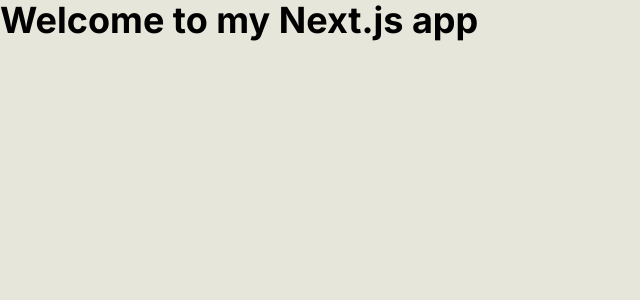
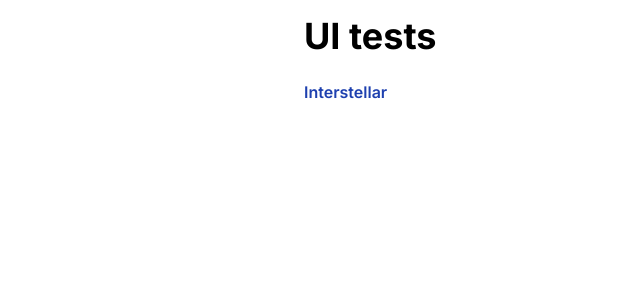
Before and after one commit to eliasablan/next-ui-tests, a Next.js app: page / in a window 1280 px wide. Shown: the top 300 px of the page, without its empty margins (0-640 px from the left). Built offline with nearby package versions, Linux system fonts and the light colour scheme.

Commit message:
Interstellar page and Link in homepage

```diff
--- /dev/null
+++ b/src/app/interstellar/page.tsx
@@ -0,0 +1,7 @@
+export default function Interstellar() {
+  return (
+    <main className="relative min-h-svh w-svw bg-[#e7e6db]">
+      <h1 className="text-4xl font-bold">Interstellar</h1>
+    </main>
+  )
+}
--- a/src/app/layout.tsx
+++ b/src/app/layout.tsx
@@ -1,23 +1,23 @@
-import type { Metadata } from "next";
-import { Inter } from "next/font/google";
-import "./globals.css";
-import { cn } from "@/lib/utils";
+import type { Metadata } from 'next'
+import { Inter } from 'next/font/google'
+import './globals.css'
+import { cn } from '@/lib/utils'
 
-const inter = Inter({ subsets: ["latin"] });
+const inter = Inter({ subsets: ['latin'] })
 
 export const metadata: Metadata = {
-  title: "Create Next App",
-  description: "Generated by create next app",
-};
+  title: 'Create Next App',
+  description: 'Generated by create next app',
+}
 
 export default function RootLayout({
   children,
 }: Readonly<{
-  children: React.ReactNode;
+  children: React.ReactNode
 }>) {
   return (
     <html lang="en">
-      <body className={cn(inter.className, "bg-[#e7e6db]")}>{children}</body>
+      <body className={cn(inter.className)}>{children}</body>
     </html>
-  );
+  )
 }
--- a/src/app/page.tsx
+++ b/src/app/page.tsx
@@ -1,7 +1,26 @@
+import Link from 'next/link'
+
+const pages = [
+  {
+    title: 'Interstellar',
+    href: 'interstellar',
+  },
+]
+
 export default function Home() {
   return (
-    <main>
-      <h1 className="text-4xl font-bold">Welcome to my Next.js app</h1>
+    <main className="mx-auto max-w-2xl">
+      <h1 className="my-4 text-4xl font-bold">UI tests</h1>
+      {pages.map((page) => (
+        <div className="block py-2">
+          <Link
+            className="font-semibold text-blue-800 hover:underline"
+            href={page.href}
+          >
+            {page.title}
+          </Link>
+        </div>
+      ))}
     </main>
-  );
+  )
 }
```
